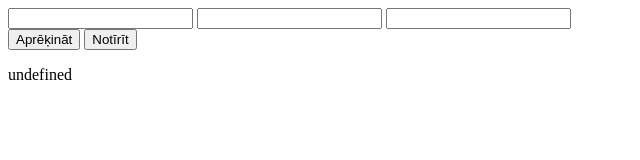
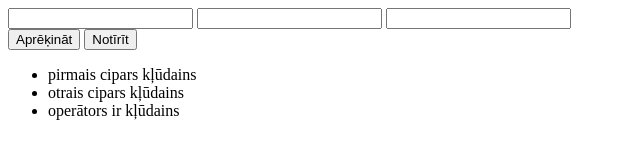
Before and after one commit to CrabVoid/calc2, a plain HTML site: page index.html in a window 1280 px wide. Both pictures are taken after a click on the button "Aprēķināt". Shown: the whole page, without its empty margins (0-640 px from the left). Drawn offline with Linux system fonts and the light colour scheme.

Commit message:
working calculator with all errors working

```diff
--- a/index.html
+++ b/index.html
@@ -36,7 +36,9 @@
         output.innerHTML = result;
 
         let errorsArray = inputConfirmation(num1Value, num2Value, operaValue);
-        if (errorsArray > 0) {
+        if (errorsArray.length > 0) {
+          output.innerHTML = formatErrors(errorsArray);
+          return;
         }
       }
 
@@ -66,11 +68,21 @@
       function inputConfirmation(n1, n2, opera) {
         let array = [];
 
-        if (n1 == isNaN) array.push("pirmais cipars kļūdains");
-        if (n2 == isNaN) array.push("otrais cipars kļūdains");
-        if ((!opera == "+", "-", "*", "/")) array.push("operātors ir kļūdains");
+        if (isNaN(n1)) array.push("pirmais cipars kļūdains");
+        if (isNaN(n2)) array.push("otrais cipars kļūdains");
+        // if ((!opera == "+", "-", "*", "/")) array.push("operātors ir kļūdains");
+        if (!["+", "-", "*", "/"].includes(opera))
+          array.push("operātors ir kļūdains");
 
         return array;
+      }
+
+      function formatErrors(errorsArray) {
+        let errorStrong = "";
+        for (let i = 0; i < errorsArray.length; i++) {
+          errorStrong += `<li>${errorsArray[i]}</li>`;
+        }
+        return `<ul>${errorStrong}</ul>`;
       }
 
       function clearNumbers() {
```
